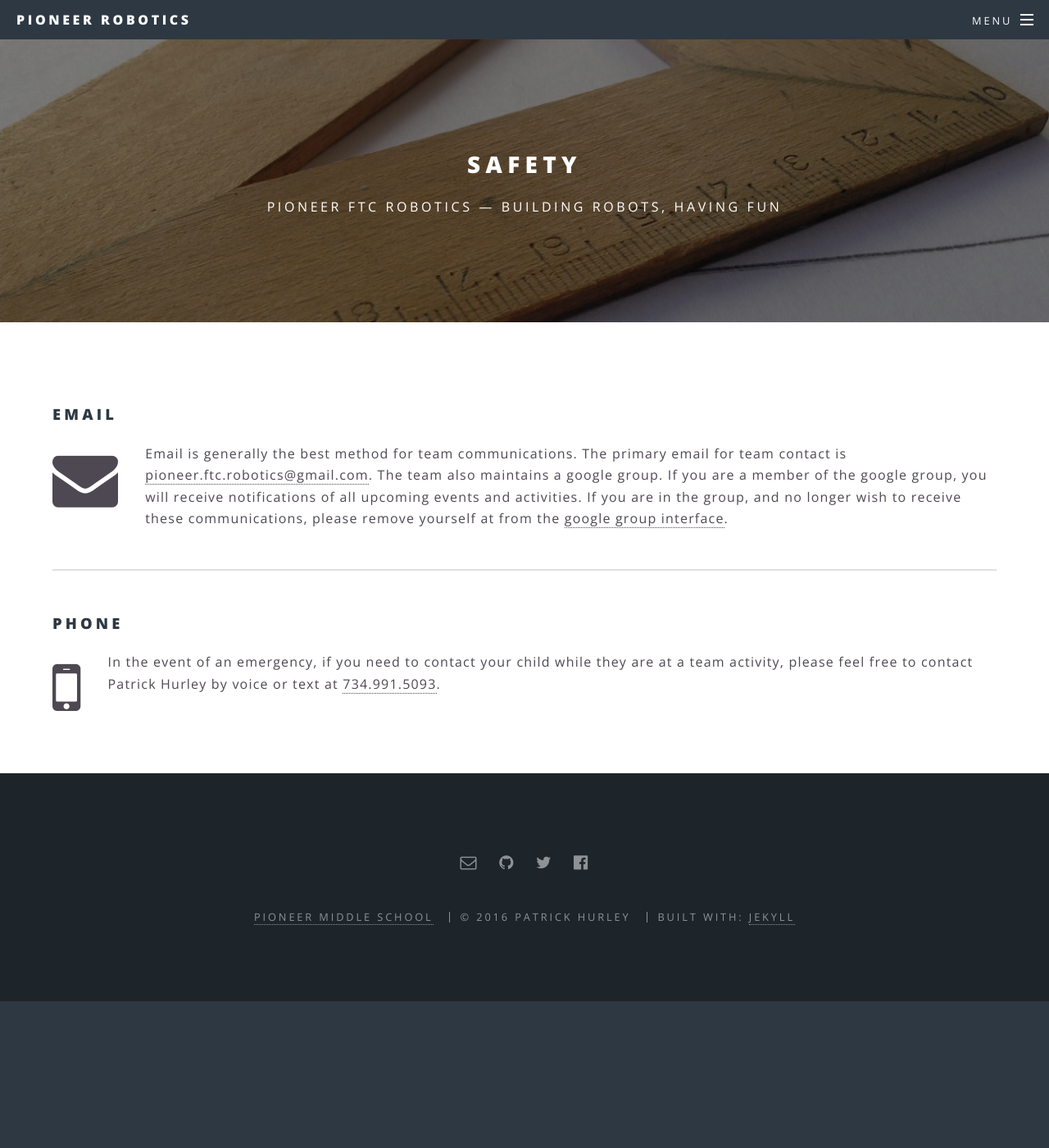
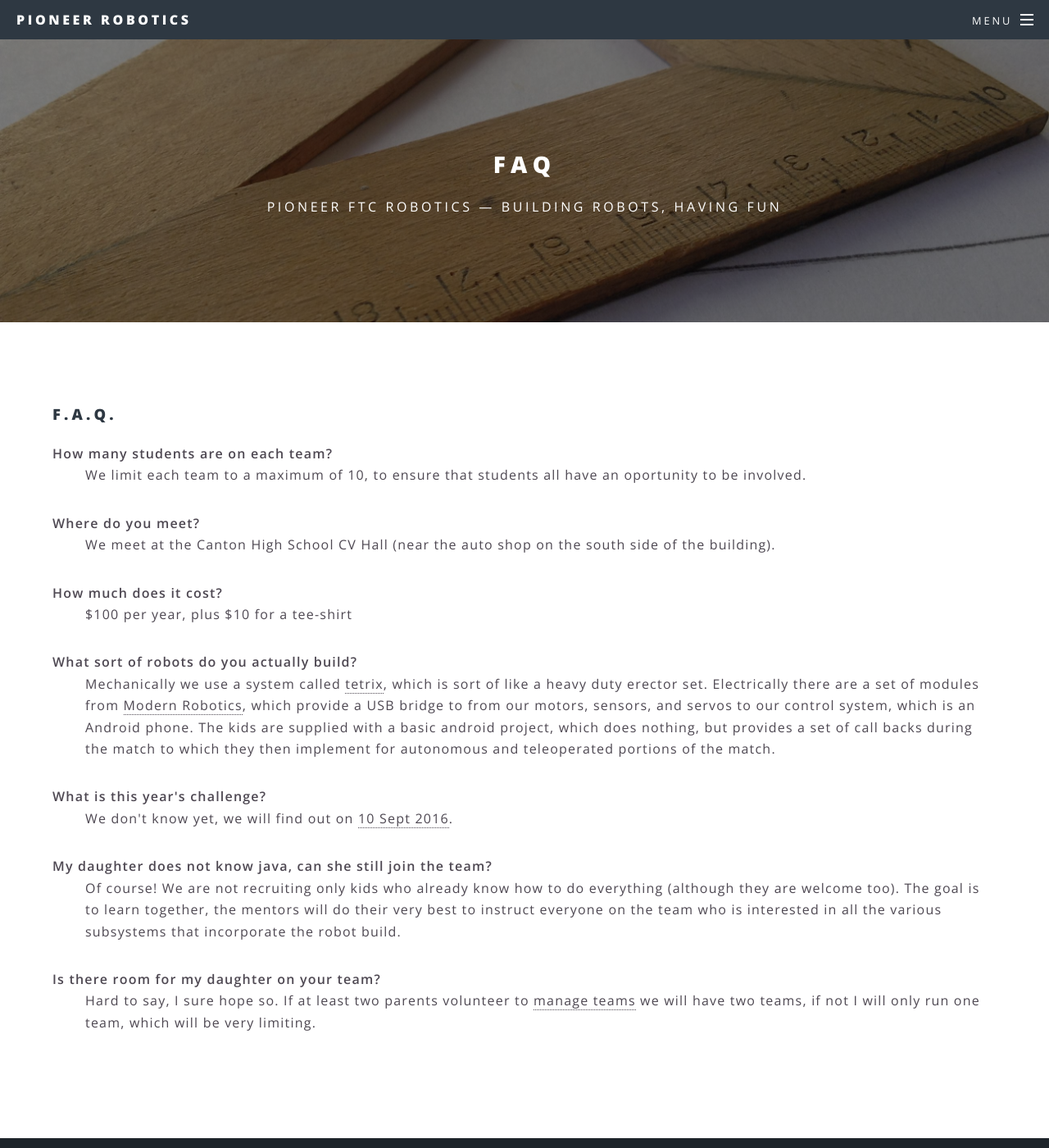
Before and after one commit to FTC10262/ftc10262.github.io, a Jekyll site: the page built from faq.html, in a window 1280 px wide and 1400 px high. Shown: the whole window at 82% size. Built offline with Jekyll 4.4.1, drawn with Linux system fonts in a browser that asks for light colours.

Commit message:
Cleanup text

```diff
--- a/css/main.scss
+++ b/css/main.scss
@@ -722,7 +722,16 @@ $baseurl: '{{ site.baseurl }}/images';
 
 	dl {
 		margin: 0 0 _size(element-margin) 0;
-	}
+
+    dd {
+      margin-left: 2.5em;
+      padding-bottom: 2em;
+    }
+	}
+
+  dt {
+		font-weight: _font(weight-bold);
+  }
 
 /* Table */
 
--- a/faq.html
+++ b/faq.html
@@ -1,22 +1,39 @@
 ---
 layout: page
-title: Safety
+title: FAQ
 order: 5
 menu: main
-icon: icon fa-life-ring
+icon: icon fa-question-circle
 ---
-	<h3>Email</h3>
-  <p><span class="image left"><i class="fa fa-envelope fa-5x" aria-hidden="true"></i></span>
-  Email is generally the best method for team communications. The primary email for team contact
-  is <a href='mailto:pioneer.ftc.robotics.com'>pioneer.ftc.robotics@gmail.com</a>. The team also
-  maintains a google group. If you are a member of the google group, you will receive notifications
-  of all upcoming events and activities. If you are in the group, and no longer wish to receive
-  these communications, please remove yourself at from the <a href='https://groups.google.com/'>
-  google group interface</a>.</p>
-	<hr />
-	<h3>Phone</h3>
-  <p><span class="image left"><i class="fa fa-mobile fa-5x" aria-hidden="true"></i></span>
-  In the event of an emergency, if you need to contact your child while they are at a team
-  activity, please feel free to contact Patrick Hurley by voice or text at
-  <a href='tel:+17349915093'>734.991.5093</a>.
-  </p>
+	<h3>F.A.Q.</h3>
+  <dl>
+    <dt>How many students are on each team?</dt>
+    <dd>We limit each team to a maximum of 10, to ensure that students all have an oportunity to be involved.</dd>
+
+    <dt>Where do you meet?</dt>
+    <dd>We meet at the Canton High School CV Hall (near the auto shop on the south side of the building).</dd>
+
+    <dt>How much does it cost?</dt>
+    <dd>$100 per year, plus $10 for a tee-shirt</dd>
+
+    <dt>What sort of robots do you actually build?</dt>
+    <dd>Mechanically we use a system called <a href="https://www.tetrixrobotics.com/">tetrix</a>, which is
+    sort of like a heavy duty erector set. Electrically there are a set of modules from
+    <a href="http://www.modernroboticsinc.com/">Modern Robotics</a>, which provide a USB bridge to from our
+    motors, sensors, and servos to our control system, which is an Android phone. The kids are supplied with
+    a basic android project, which does nothing, but provides a set of call backs during the match to which
+    they then implement for autonomous and teleoperated portions of the match.</dd>
+
+    <dt>What is this year's challenge?</dt>
+    <dd>We don't know yet, we will find out on <a href="http://www.firstinspires.org/robotics/ftc/game-and-season">
+      10 Sept 2016</a>.</dd>
+
+    <dt>My daughter does not know java, can she still join the team?</dt>
+    <dd>Of course! We are not recruiting only kids who already know how to do everything (although they are
+    welcome too). The goal is to learn together, the mentors will do their very best to instruct everyone on
+    the team who is interested in all the various subsystems that incorporate the robot build.</dd>
+
+    <dt>Is there room for my daughter on your team?</dt>
+    <dd>Hard to say, I sure hope so. If at least two parents volunteer to <a href="/mentors.html">manage teams</a>
+    we will have two teams, if not I will only run one team, which will be very limiting.</dd>
+  </dl>
--- a/index.html
+++ b/index.html
@@ -95,7 +95,7 @@ layout: landing
 								<p>Seats are limited, but preference is given to parents willing to commit to assiting at all meetings.</p>
 							</header>
 							<ul class="actions vertical">
-								<li><a href="/join" class="button fit special">Join</a></li>
+								<li><a href="/new-members.html" class="button fit special">Join</a></li>
 								<li><a href="/calendar" class="button fit">Calendar</a></li>
 							</ul>
 						</div>
```
Also changed, not shown: mentors.html (+23 -14 lines), resources.html (+16 -7 lines), safety.html (+11 -15 lines).
